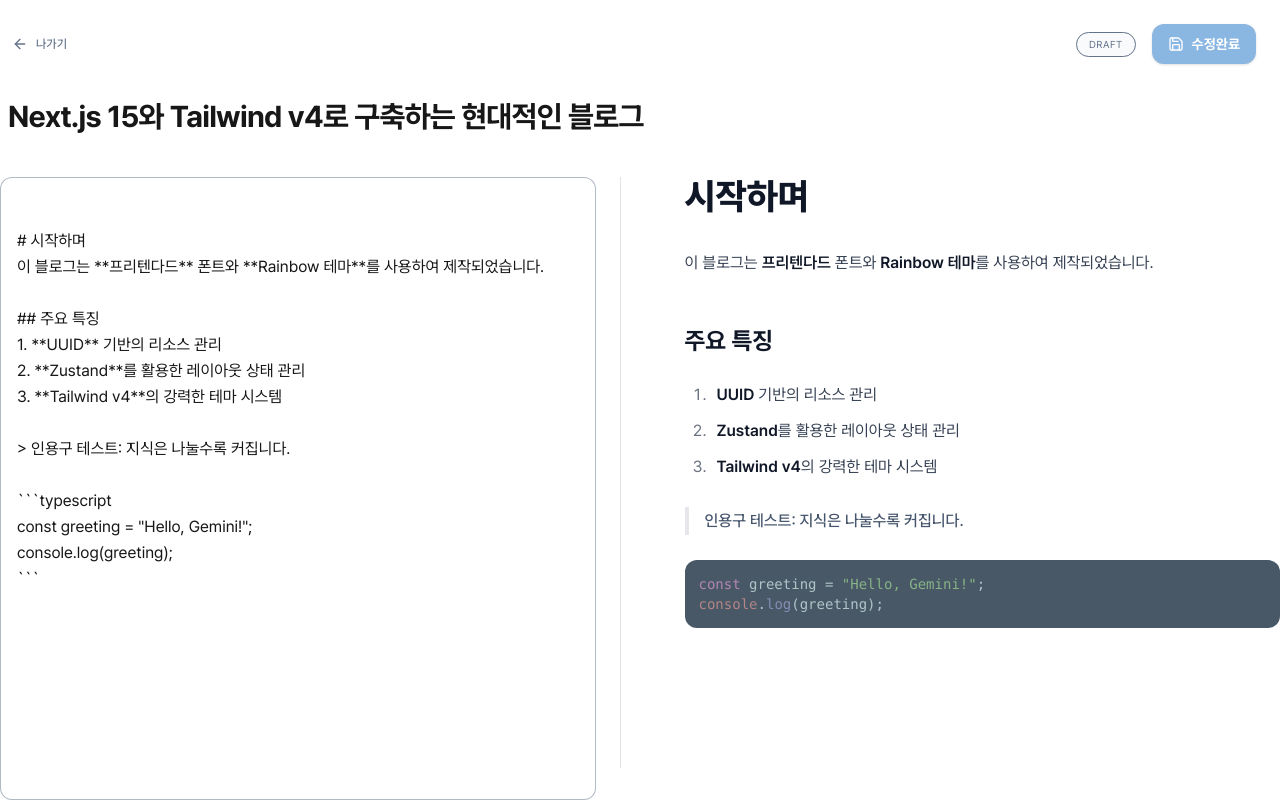
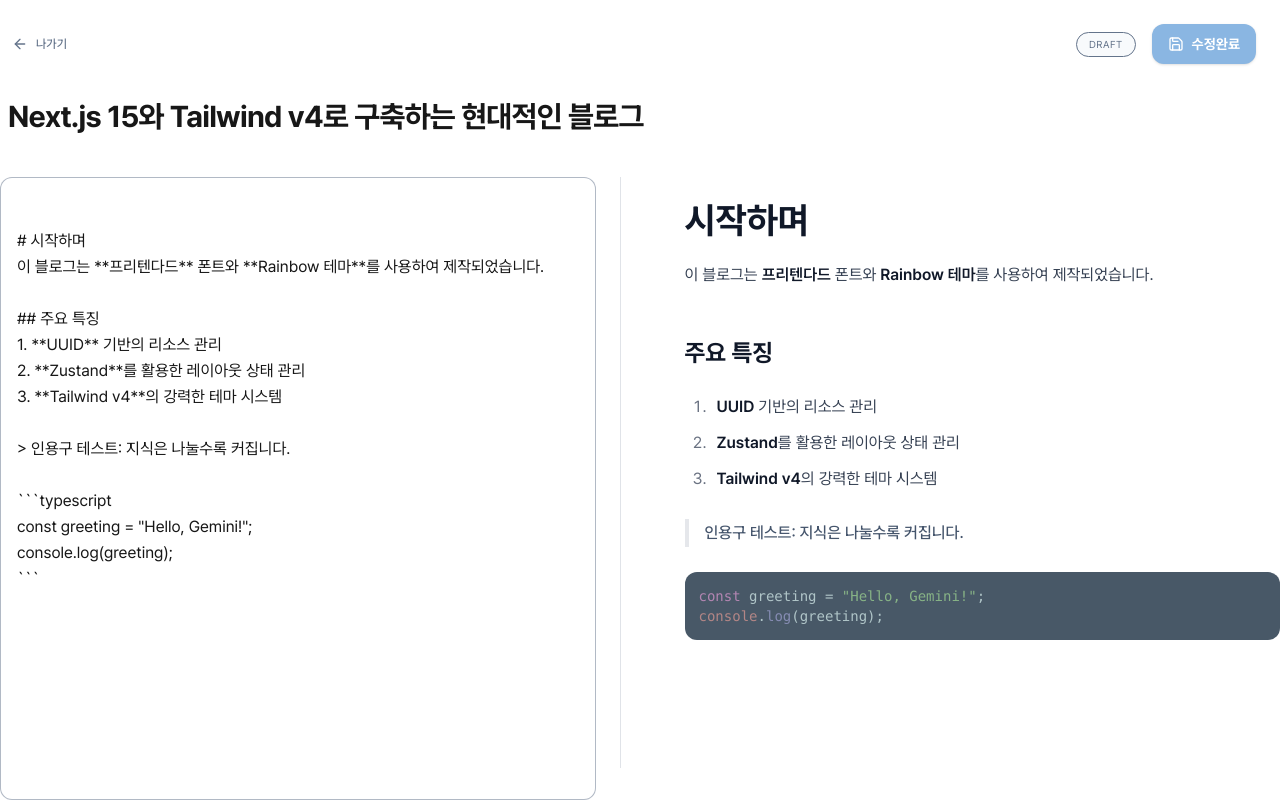
Before and after one commit to ImxYJL/yejin-notes, a Next.js app: page /edit/1 in a window 1280 px wide. Built offline with nearby package versions, Linux system fonts and the light colour scheme.

Commit message:
feat: 마크다운에서 \n 하나로 줄바꿈 가능하도록 변경

```diff
--- a/src/components/markdown/MarkdownPreview.tsx
+++ b/src/components/markdown/MarkdownPreview.tsx
@@ -3,6 +3,7 @@
 import ReactMarkdown from "react-markdown";
 import remarkGfm from "remark-gfm";
 import rehypeHighlight from "rehype-highlight";
+import remarkBreaks from "remark-breaks";
 import { cn } from "@/utils/styles";
 
 import "highlight.js/styles/base16/brush-trees-dark.css";
@@ -14,9 +15,15 @@
 
 const MarkdownPreview = ({ content, className }: MarkdownPreviewProps) => {
   return (
-    <div className={cn("prose max-w-none dark:prose-invert", className)}>
+    <div
+      className={cn(
+        "prose max-w-none dark:prose-invert",
+        "prose-h1:text-4xl prose-h1:mt-6 prose-h1:mb-2 prose-h1:font-bold",
+        className,
+      )}
+    >
       <ReactMarkdown
-        remarkPlugins={[remarkGfm]}
+        remarkPlugins={[remarkGfm, remarkBreaks]}
         rehypePlugins={[rehypeHighlight]}
         components={{
           // prose의 기본 배경과 여백 제거 (전역과 무관 - 코드 블럭 내 설정)
--- a/src/utils/markdown.ts
+++ b/src/utils/markdown.ts
@@ -1,6 +1,7 @@
 import { unified } from "unified";
 import remarkParse from "remark-parse";
 import remarkGfm from "remark-gfm";
+import remarkBreaks from "remark-breaks";
 import remarkRehype from "remark-rehype";
 import rehypePrettyCode from "rehype-pretty-code";
 import rehypeStringify from "rehype-stringify";
@@ -11,6 +12,7 @@
   const result = await unified()
     .use(remarkParse)
     .use(remarkGfm)
+    .use(remarkBreaks)
     .use(remarkRehype)
     .use(rehypePrettyCode, {
       theme: rosePineDawn,
```
